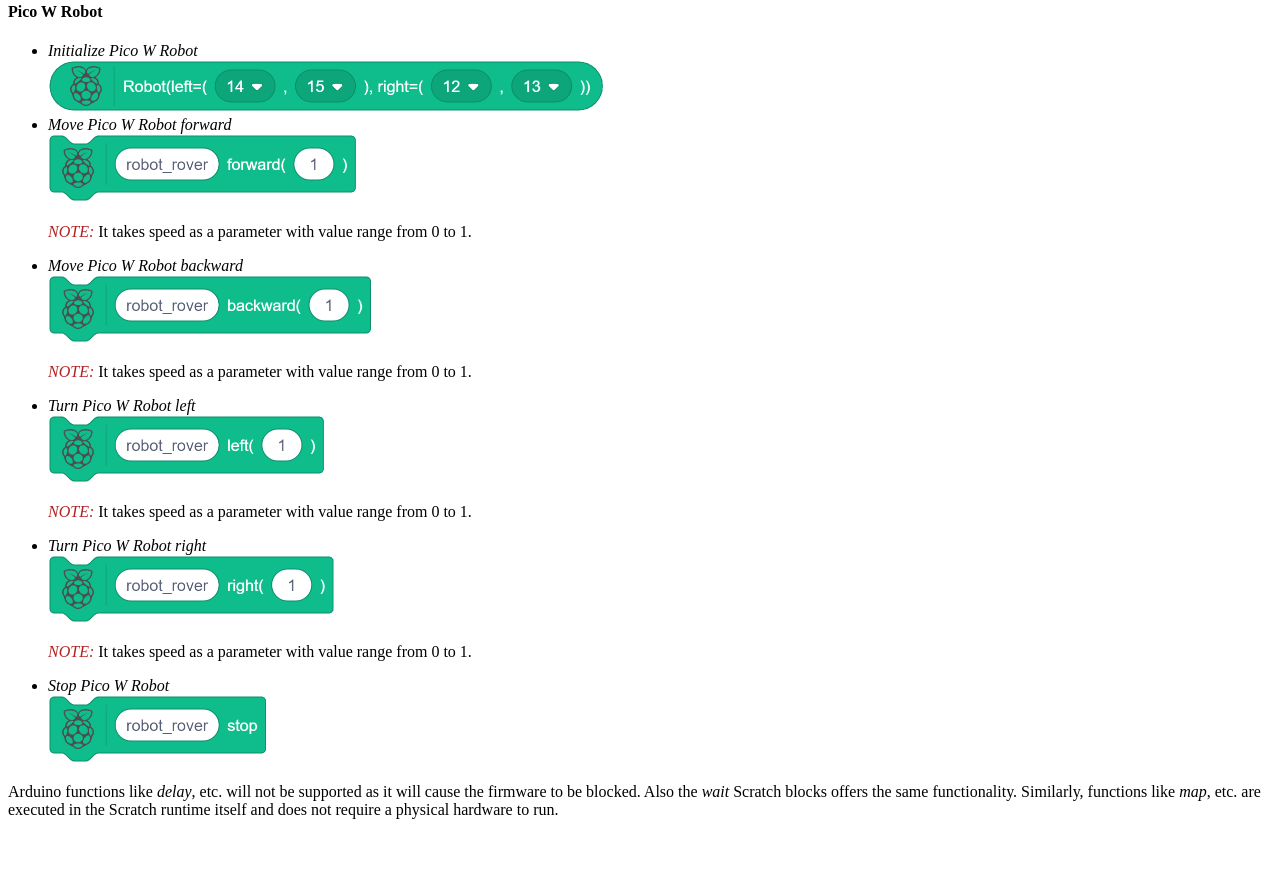
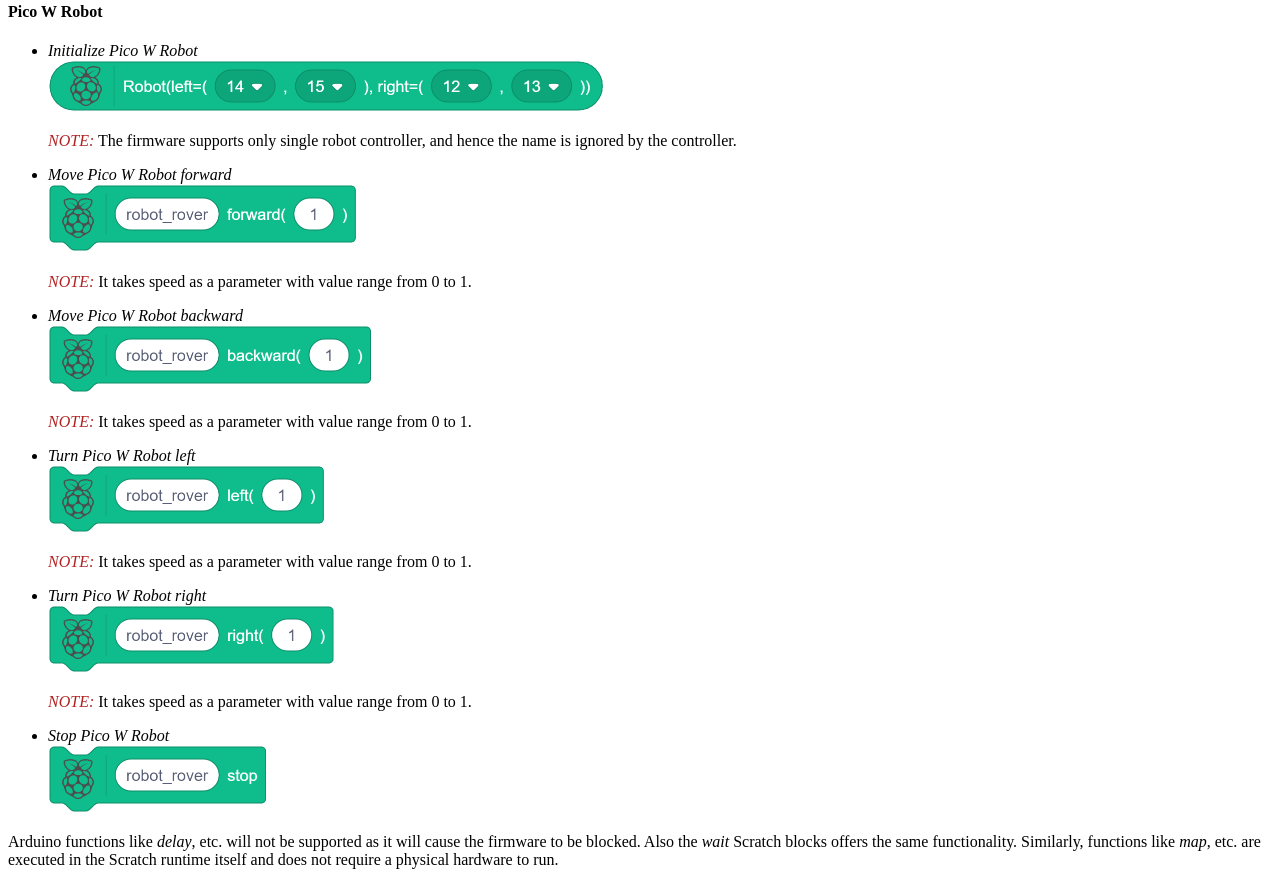
Before and after one commit to hacktronics/knowledge, a plain HTML site: page picow-codeskool-blocks-list/index.html in a window 1280 px wide. Shown: the part 8479-9364 px from the top of the page. Before the commit the page ends 9314 px from the top, so only its background shows below. Drawn offline with Linux system fonts and the light colour scheme.

Commit message:
updated docs

```diff
--- a/picow-codeskool-blocks-list/index.html
+++ b/picow-codeskool-blocks-list/index.html
@@ -378,6 +378,7 @@
         <li>
             <em>Initialize Pico W Robot</em><br/>
             <img src="../assets/images/blocks/picorobotinit.png" alt="Initialize PicoRobot" class="blocks" />
+            <p><em style="color: firebrick;">NOTE:</em> The firmware supports only single robot controller, and hence the name is ignored by the controller.</p>
         </li>
         <li>
             <em>Move Pico W Robot forward</em><br/>
```
